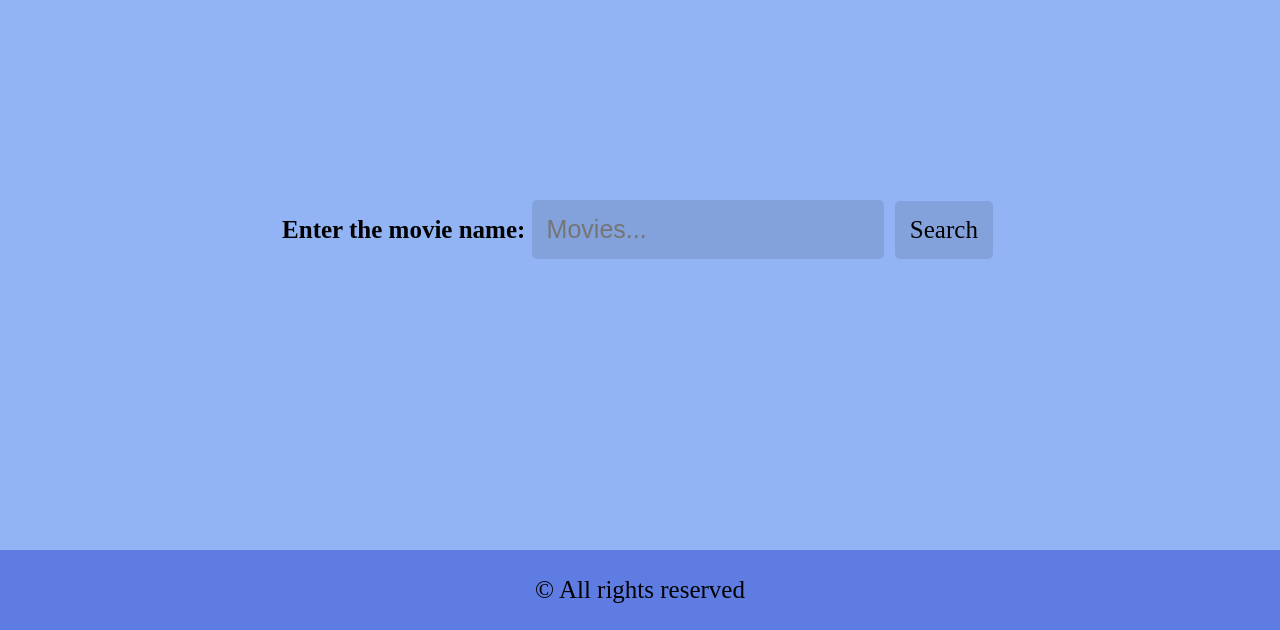
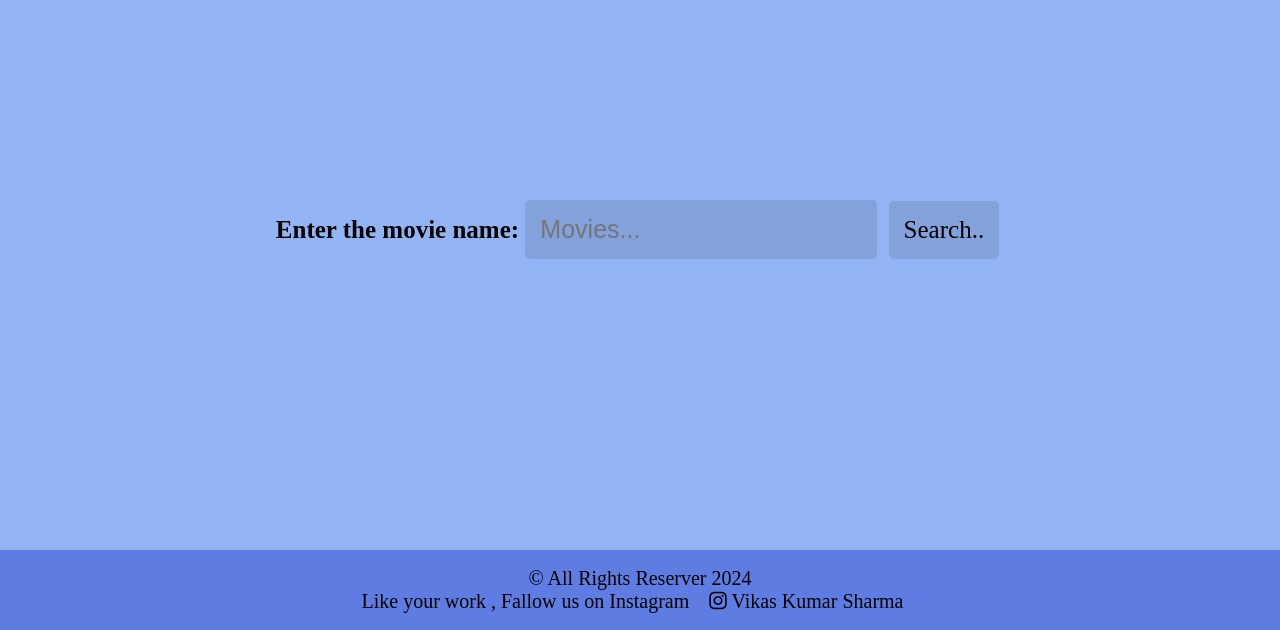
Before and after one commit to arnel0069/MOVIE-RECOMMENDATION-ENGINE, a Flask app: page /movies in a window 1280 px wide. Shown: the part 170-800 px from the top of the page. Run offline with Flask 3, Linux system fonts and the light colour scheme; parts of the project's set-up code (start-up, migrations or seed data) failed here and were passed over.

Commit message:
footer modified

```diff
--- a/static/about.css
+++ b/static/about.css
@@ -38,7 +38,8 @@ footer{
   height: 10vh;
   justify-content: center;
   align-items: center;
-  font-size: 25px;
+  font-size: 20px;
   width: 100%;
   display: flex;
+  text-align: center;
 }
--- a/static/home.css
+++ b/static/home.css
@@ -39,13 +39,13 @@ main{
 
 footer{
   background-color: #5E7CE2;
-  display: flex;
   height: 10vh;
   justify-content: center;
   align-items: center;
-  font-size: 25px;
+  font-size: 20px;
   width: 100%;
-  bottom: 0;
+  display: flex;
+  text-align: center;
 }
 
 
--- a/static/projectsynopsis.css
+++ b/static/projectsynopsis.css
@@ -37,7 +37,8 @@ footer{
   height: 10vh;
   justify-content: center;
   align-items: center;
-  font-size: 25px;
+  font-size: 20px;
   width: 100%;
   display: flex;
+  text-align: center;
 }
--- a/templates/movies.html
+++ b/templates/movies.html
@@ -4,6 +4,8 @@
 <head>
   <meta charset="UTF-8">
   <meta name="viewport" content="width=device-width, initial-scale=1.0">
+  <link rel="stylesheet" href="https://cdnjs.cloudflare.com/ajax/libs/font-awesome/6.5.1/css/all.min.css" integrity="sha512-DTOQO9RWCH3ppGqcWaEA1BIZOC6xxalwEsw9c2QQeAIftl+Vegovlnee1c9QX4TctnWMn13TZye+giMm8e2LwA==" crossorigin="anonymous" referrerpolicy="no-referrer" />
+
   <link rel="stylesheet" href="{{ url_for('static', filename='home.css') }}">
   <title>Movies</title>
 </head>
@@ -22,7 +24,7 @@
     <form action="/recommend" method="post">
       <label for="movie_name">Enter the movie name:</label>
       <input type="text" required placeholder="Movies..." name="movie_name" value="{{ movie_name|default('') }}">
-      <button>Search</button>
+      <button>Search..</button>
     </form>
 
     {% if movie_name %}
@@ -38,7 +40,12 @@
 
   </main>
   <footer>
-    <p>&#169; All rights reserved</p>
+
+    <p> &#169; All Rights Reserver 2024 <br>
+      Like your work , Fallow us on Instagram<a href="https://www.instagram.com/vikasksharma0069/"><i class="fa-brands fa-instagram"></i> Vikas Kumar Sharma
+      </a>
+    </p>
+
   </footer>
 
 </body>
```
Also changed, not shown: templates/about.html (+8 -1 lines), templates/home.html (+8 -1 lines), templates/login.html (+7 -3 lines), templates/projectsynopsis.html (+18 -11 lines), templates/register.html (+8 -2 lines), README.md, instance/users.db.
